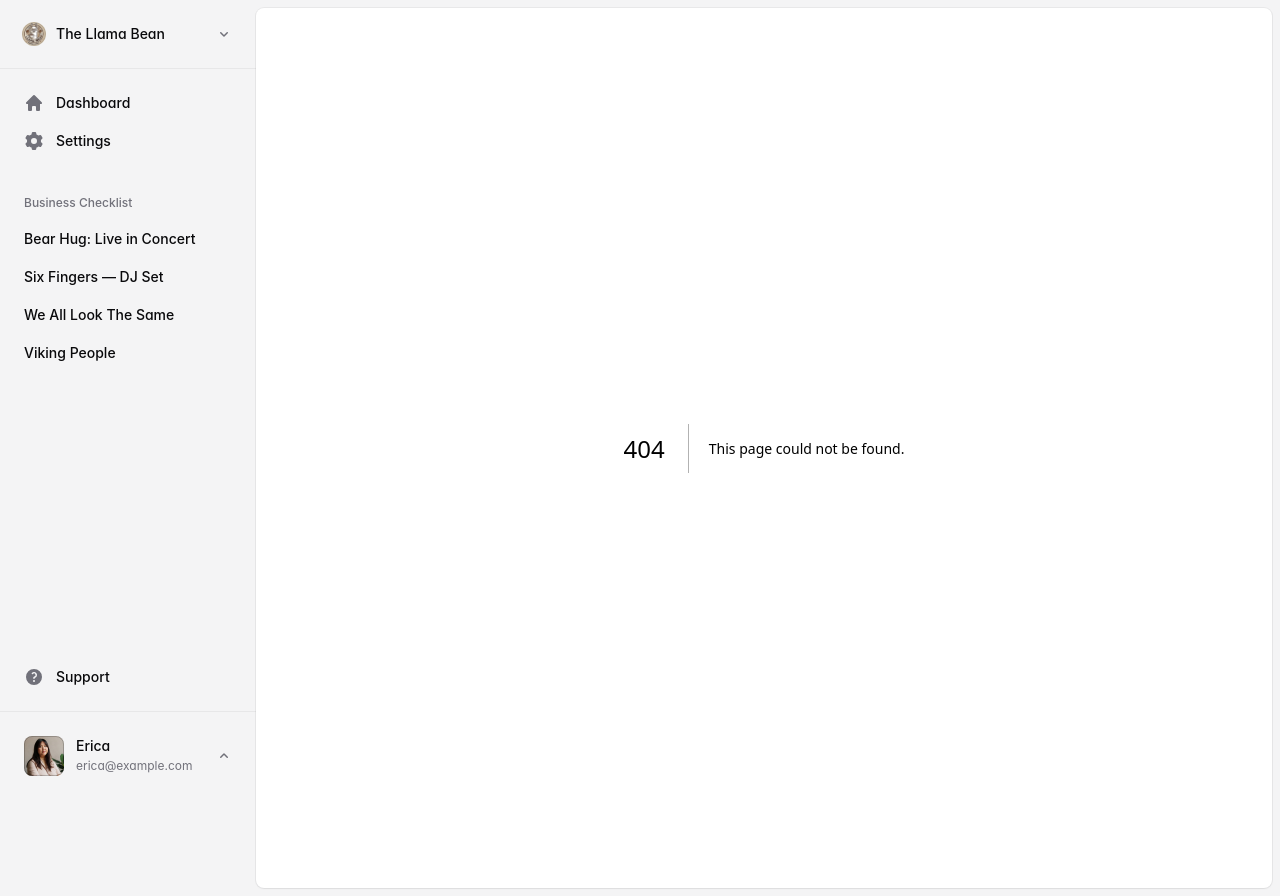
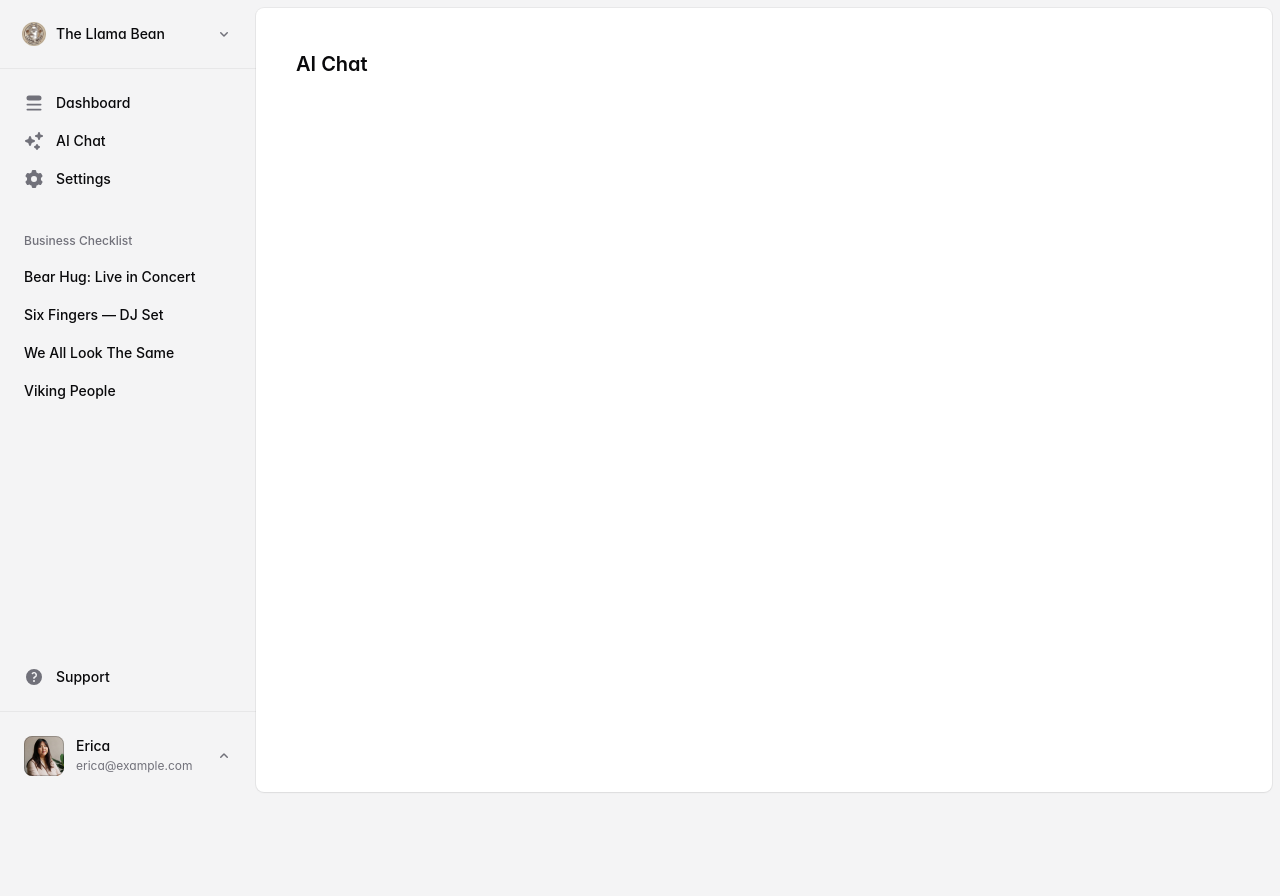
Before and after one commit to yveshughes/permitpilot, a Next.js app: page /chat in a window 1280 px wide. Before the commit this address had no page. After the commit the page ends 800 px from the top, so only its background shows below. Built offline with nearby package versions, Linux system fonts and the light colour scheme; a web font is replaced by a local one.

Commit message:
updated layout

```diff
--- a/src/app/application-layout.tsx
+++ b/src/app/application-layout.tsx
@@ -30,6 +30,7 @@ import {
   Cog8ToothIcon,
   LightBulbIcon,
   PlusIcon,
+  QueueListIcon,
   ShieldCheckIcon,
   UserCircleIcon,
 } from '@heroicons/react/16/solid'
@@ -127,8 +128,12 @@ export function ApplicationLayout({
           <SidebarBody>
             <SidebarSection>
               <SidebarItem href="/" current={pathname === '/'}>
-                <HomeIcon />
+                <QueueListIcon />
                 <SidebarLabel>Dashboard</SidebarLabel>
+              </SidebarItem>
+              <SidebarItem href="/" current={pathname === '/'}>
+                <SparklesIcon />
+                <SidebarLabel>AI Chat</SidebarLabel>
               </SidebarItem>
               <SidebarItem href="/settings" current={pathname.startsWith('/settings')}>
                 <Cog6ToothIcon />
--- /dev/null
+++ b/src/app/chat/page.tsx
@@ -0,0 +1,17 @@
+import { Avatar } from '@/components/avatar'
+import { Badge } from '@/components/badge'
+import { Divider } from '@/components/divider'
+import { Heading, Subheading } from '@/components/heading'
+import { Select } from '@/components/select'
+import { Stat } from '@/components/stat'
+import { Table, TableBody, TableCell, TableHead, TableHeader, TableRow } from '@/components/table'
+import { getRecentOrders } from '@/data'
+
+export default async function Home() {
+  let orders = await getRecentOrders()
+  return (
+    <>
+      <Heading>AI Chat</Heading>
+    </>
+  )
+}
```
Also changed, not shown: public/companies/llamaramaramen.png (added).
